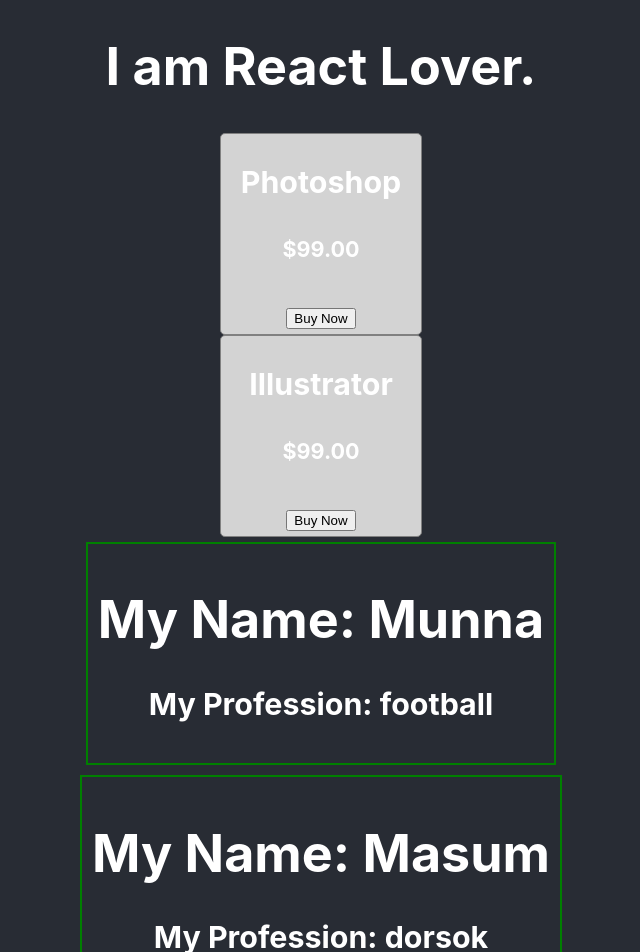
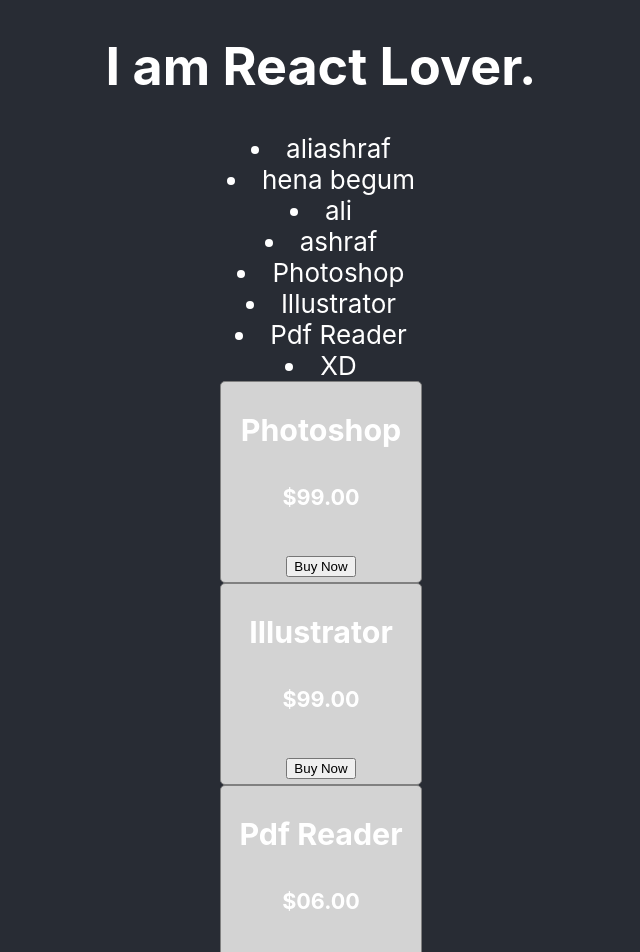
Before and after one commit to ashraf-git/my-app, a React (Create React App) app: page / in a window 1280 px wide. Shown: the top 952 px of the page, without its empty margins (319-959 px from the left). Built offline with nearby package versions, Linux system fonts and the light colour scheme.

Commit message:
Create multiple components from an array of objects

```diff
--- a/src/App.js
+++ b/src/App.js
@@ -10,14 +10,23 @@
     {name: 'Pdf Reader', price: '$06.00'},
     {name: 'XD', price: '$59.00'}
   ]
+  // const productNames = products.map(product => product)
+   const noyoksNames = noyoks.map(nayok => nayok);
+  // console.log(productNames)
+  console.log(noyoksNames);
 return (
     <div className="App">
       <header className="App-header">
         <h1>I am React Lover.</h1>
-        <Product product = {products[0]}></Product>
-        <Product product = {products[1]}></Product>
-        <Person name = "Munna" job= "football"></Person>
-        <Person name = "Masum" job= "dorsok"></Person>
+        {
+          noyoks.map(nayok => <li>{nayok}</li>)
+        }
+        {
+          products.map(product => <li>{product.name}</li>)
+        }
+        {
+          products.map(product =><Product product={product}></Product>)
+        }
       </header>
     </div>
   );
```
